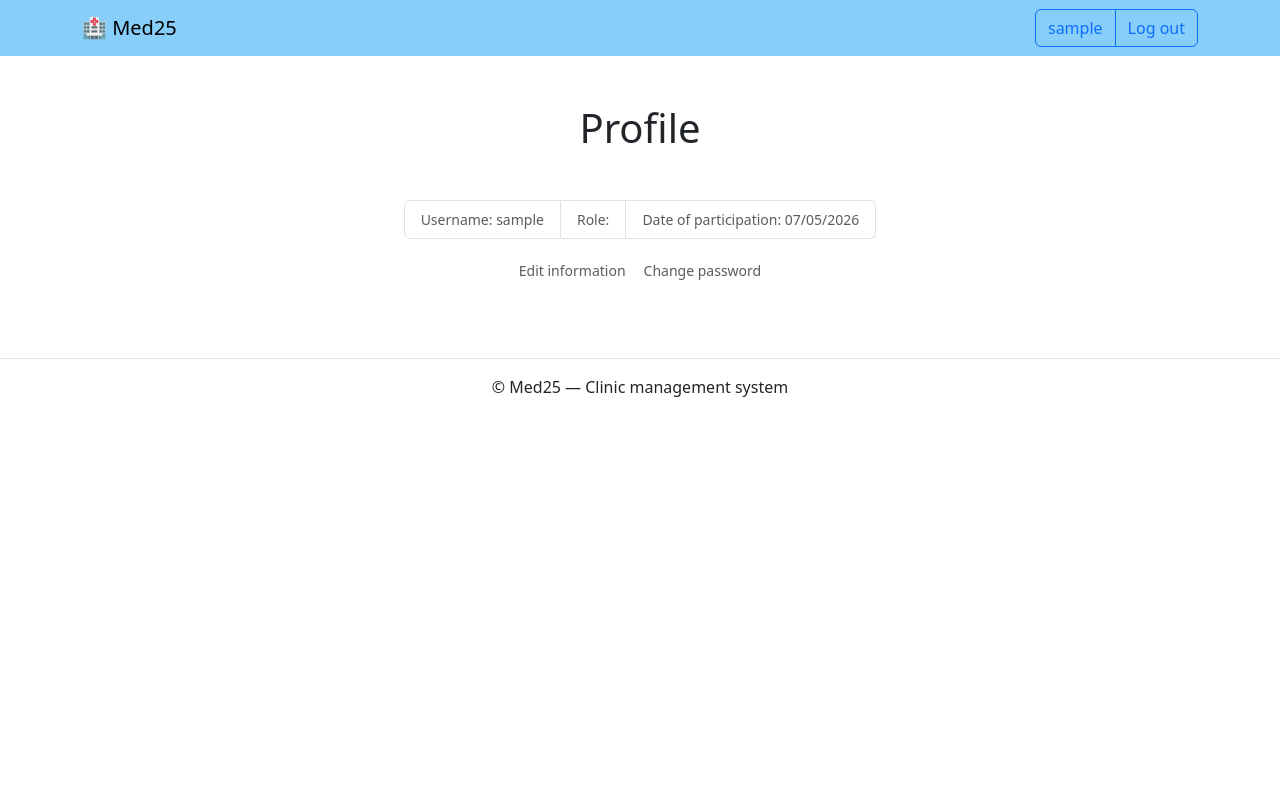
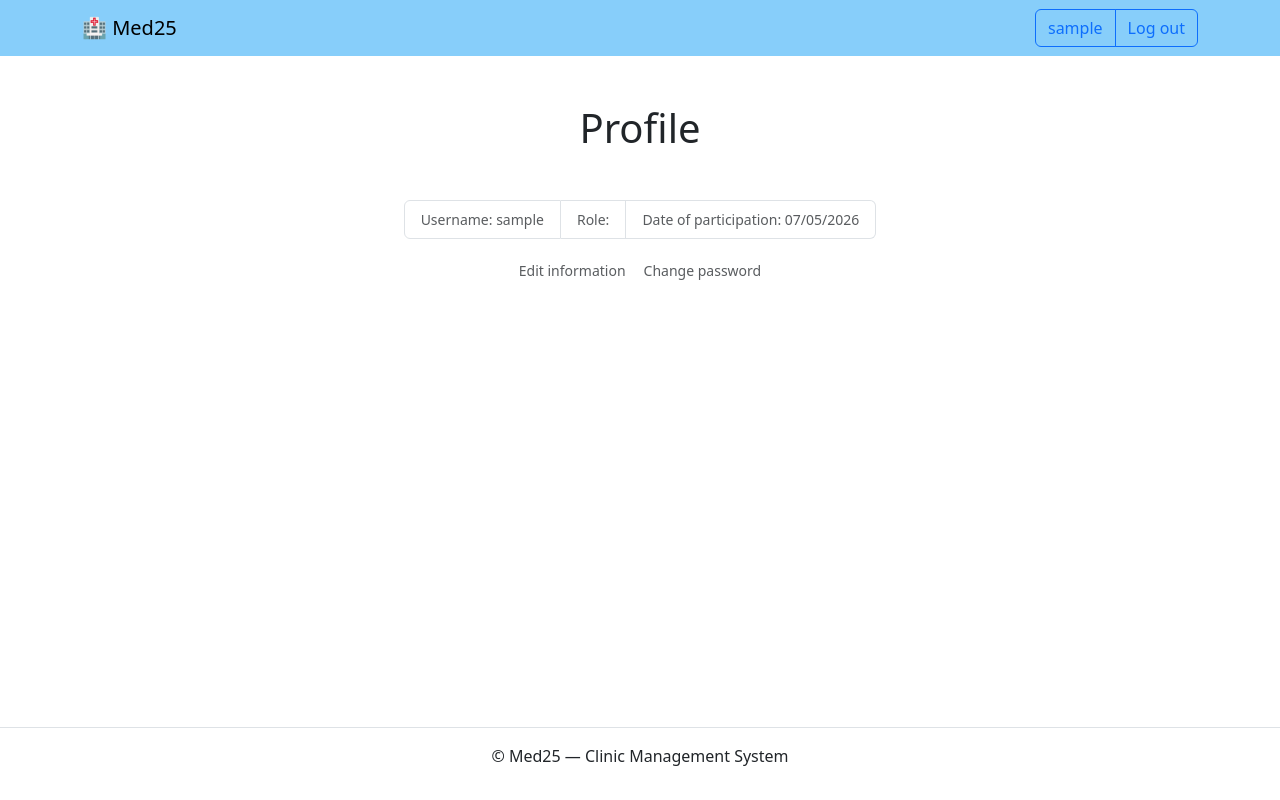
Before and after one commit to DucZuyVuTM/Med25, a Django app: page /accounts/profile/ in a window 1280 px wide. Run offline with Django 5.2, Linux system fonts and the light colour scheme; the visitor is signed in with stand-in values (Sample User, id 1); some libraries are stand-ins or nearby versions.

Commit message:
Update CSS in templates

```diff
--- a/templates/base.html
+++ b/templates/base.html
@@ -8,9 +8,9 @@
     <title>{% block title %}Med25{% endblock %} | Med25</title>
     {% bootstrap_css %}
   </head>
-  <body>
+  <body class="d-flex flex-column min-vh-100">
     {% include "includes/header.html" %}
-    <main>
+    <main class="d-flex flex-column flex-fill">
       <div class="container py-5">
         {% if messages %}
           {% for message in messages %}
--- a/templates/includes/footer.html
+++ b/templates/includes/footer.html
@@ -1,3 +1,3 @@
 <footer class="border-top text-center py-3">
-  <p>© Med25 — Clinic management system</p>
+  <p>© Med25 — Clinic Management System</p>
 </footer>
--- a/templates/includes/header.html
+++ b/templates/includes/header.html
@@ -1,5 +1,5 @@
 {% load static %}
-<header>
+<header class="sticky-top z-n-50">
   <nav class="navbar navbar-light" style="background-color: lightskyblue">
     <div class="container">
       <a class="navbar-brand" href="{% url 'home' %}">
```
